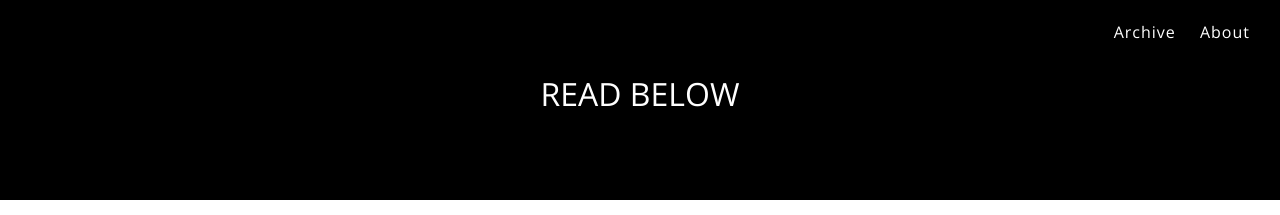
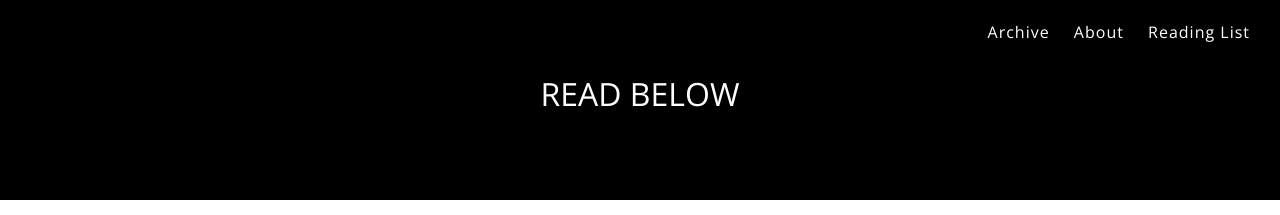
Before and after one commit to irenealgi/readbelow, a Jekyll site: the page built from index.html, in a window 1280 px wide and 900 px high. Shown: the top 215 px of the window. Built offline with Jekyll 4.4.1, drawn with Linux system fonts in a browser that asks for light colours; the list of posts is cut into pages by our own code.

Commit message:
Update header.html

```diff
--- a/_includes/header.html
+++ b/_includes/header.html
@@ -2,6 +2,7 @@
   <div class="site-nav">
     <a class="page-link" href="/archive">Archive</a>
     <a class="page-link" href="/about">About</a>
+    <a class="page-link" href="/reading list">Reading List</a>
   </div>
 
   <div class="container">
```
